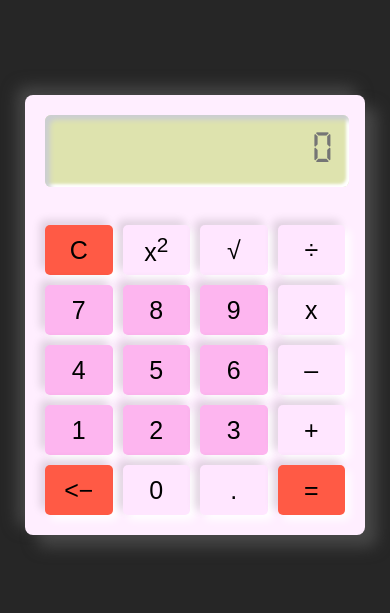
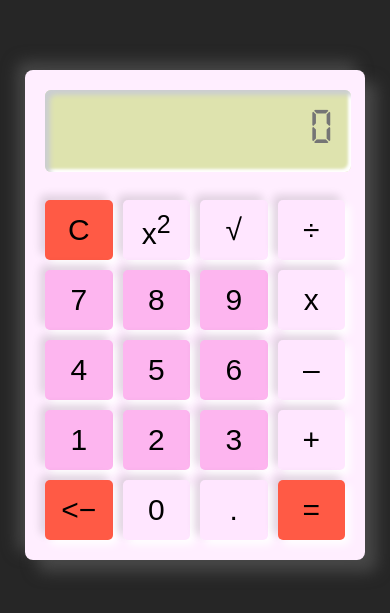
Before and after one commit to katerinka228/calculator, a plain HTML site: page index.html in a window 390 px wide. Shown: the part 107-720 px from the top of the page. Drawn offline with Linux system fonts and the light colour scheme.

Commit message:
добавила адаптацию для моб устройств

```diff
--- a/style.css
+++ b/style.css
@@ -52,7 +52,6 @@ body {
     grid-template-columns: repeat(4, 1fr);
     grid-template-rows: repeat(5, 1fr);
     gap: 10px;
-    color: black;
 }
 
 .buttons .row {
@@ -82,3 +81,23 @@ button[onclick="backSpace()"],
 button[onclick="equal()"] {
     background: #ff5a45 !important;
 }
+
+
+@media (max-width: 850px) {
+    .container {
+        max-width: 900px;
+        height: 450px;
+        padding: 20px;
+    }
+
+    .display #screen {
+        height: 80px;
+        font-size: 48px;
+        width: 95%;
+    }
+
+    .buttons .row button {
+        height: 60px;
+        font-size: 30px;
+    }
+}
```
